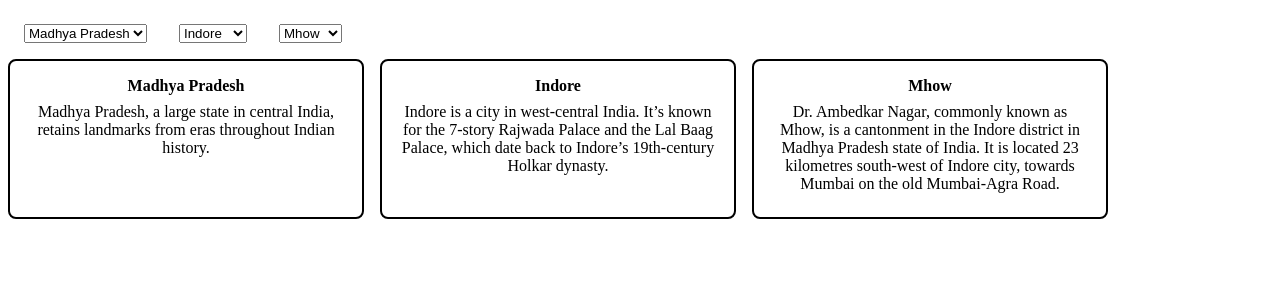
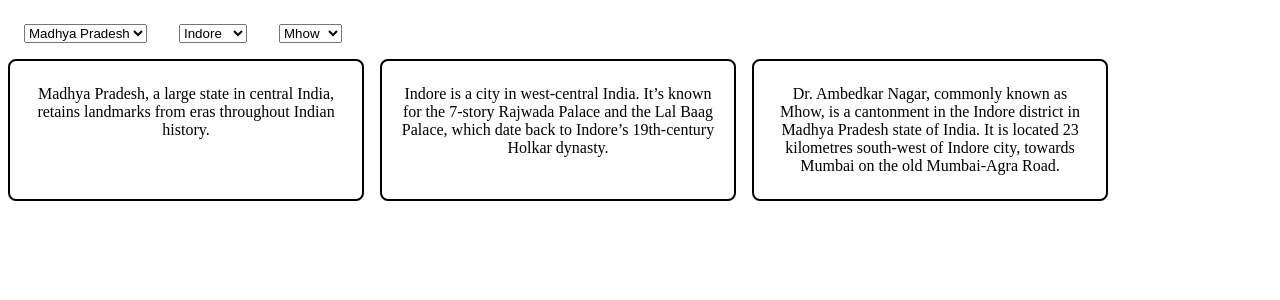
Before and after one commit to acciojob/dropdown-react-FarazAhmad2, a React app: page / in a window 1280 px wide. Shown: the top 300 px of the page. Built offline with nearby package versions, Linux system fonts and the light colour scheme.

Commit message:
third commit

```diff
--- a/src/components/App.js
+++ b/src/components/App.js
@@ -286,19 +286,19 @@ function App() {
       </select>
       <div className="cards">
         <div id="state-title" className="card">
-          {states[index.state].name}
+          {/* {states[index.state].name} */}
           <div id="state-description">{states[index.state].description}</div>
         </div>
 
         <div id="city-name" className="card">
-          {states[index.state].city[index.city].name}
+          {/* {states[index.state].city[index.city].name} */}
           <div id="city-description">
             {states[index.state].city[index.city].description}
           </div>
         </div>
 
         <div id="landmark-name" className="card">
-          {states[index.state].city[index.city].landmarks[index.landmark].name}
+          {/* {states[index.state].city[index.city].landmarks[index.landmark].name} */}
           <div id="landmark-description">
             {states[index.state].city[index.city].landmarks[index.landmark].description}
           </div>
```
